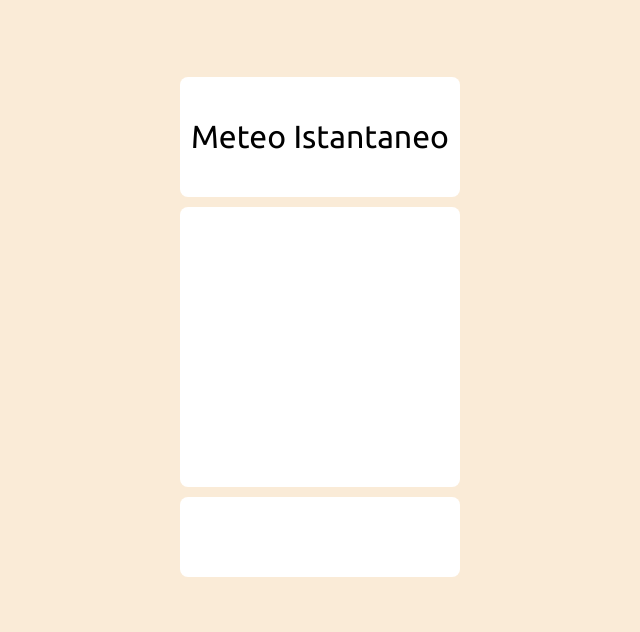
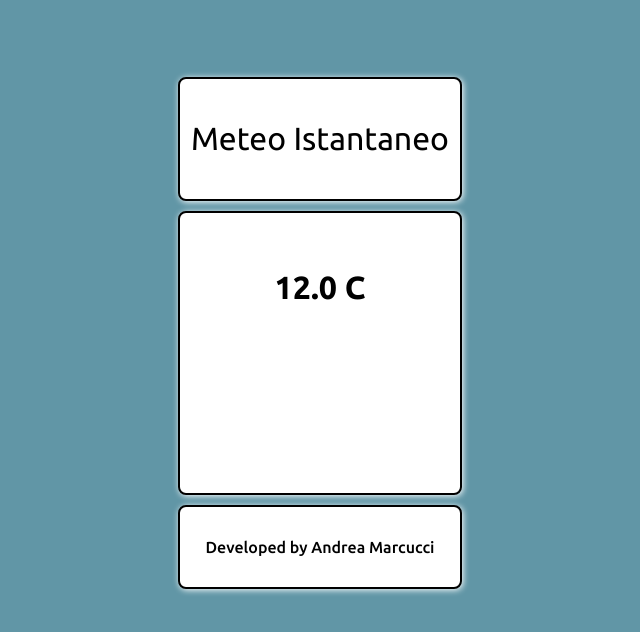
Before and after one commit to ItzMarcu/WeatherApp, a plain HTML site: page index.html in a window 1280 px wide. Shown: the whole page, without its empty margins (320-960 px from the left). Drawn offline with Linux system fonts and the light colour scheme.

Commit message:
Modifiche visive + test

```diff
--- a/index.html
+++ b/index.html
@@ -12,10 +12,10 @@
             Meteo Istantaneo
         </header>
         <section>
-
+            <h1>12.0 C</h1>
         </section>
         <footer>
-
+            Developed by Andrea Marcucci
         </footer>
     </body>
 </html>
--- a/style.css
+++ b/style.css
@@ -7,12 +7,13 @@ body {
     align-items: center;
     justify-content: center;
     margin-top: 6%;
-    background-color: antiquewhite;
+    background-color: #6196A6;
     gap: 10px;
 }
 
 header {
-    border: 0px solid transparent;
+    border: 2px solid black;
+    filter: drop-shadow(1px 1px 3px white);
     border-radius: 8px;
     -webkit-border-radius: 8px;
     -moz-border-radius: 8px;
@@ -26,10 +27,12 @@ header {
     justify-content: center;
     font-family: "Ubuntu", sans-serif;
     font-size: xx-large;
+    -webkit-filter: drop-shadow(1px 1px 3px white);
 }
 
 section {
-    border: 0px solid transparent;
+    border: 2px solid black;
+    filter: drop-shadow(1px 1px 3px white);
     border-radius: 8px;
     -webkit-border-radius: 8px;
     -moz-border-radius: 8px;
@@ -39,13 +42,18 @@ section {
     width: 35vh;
     height: 35vh;
     display: flex;
-    align-items: center;
     justify-content: center;
     font-family: "Ubuntu", sans-serif;
 }
 
+h1 {
+    padding-top: 30px;
+    font-size: xx-large;
+}
+
 footer {
-    border: 0px solid transparent;
+    border: 2px solid black;
+    filter: drop-shadow(1px 1px 3px white);
     border-radius: 8px;
     -webkit-border-radius: 8px;
     -moz-border-radius: 8px;
@@ -58,4 +66,5 @@ footer {
     align-items: center;
     justify-content: center;
     font-family: "Ubuntu", sans-serif;
+    font-weight: 500;
 }
```
